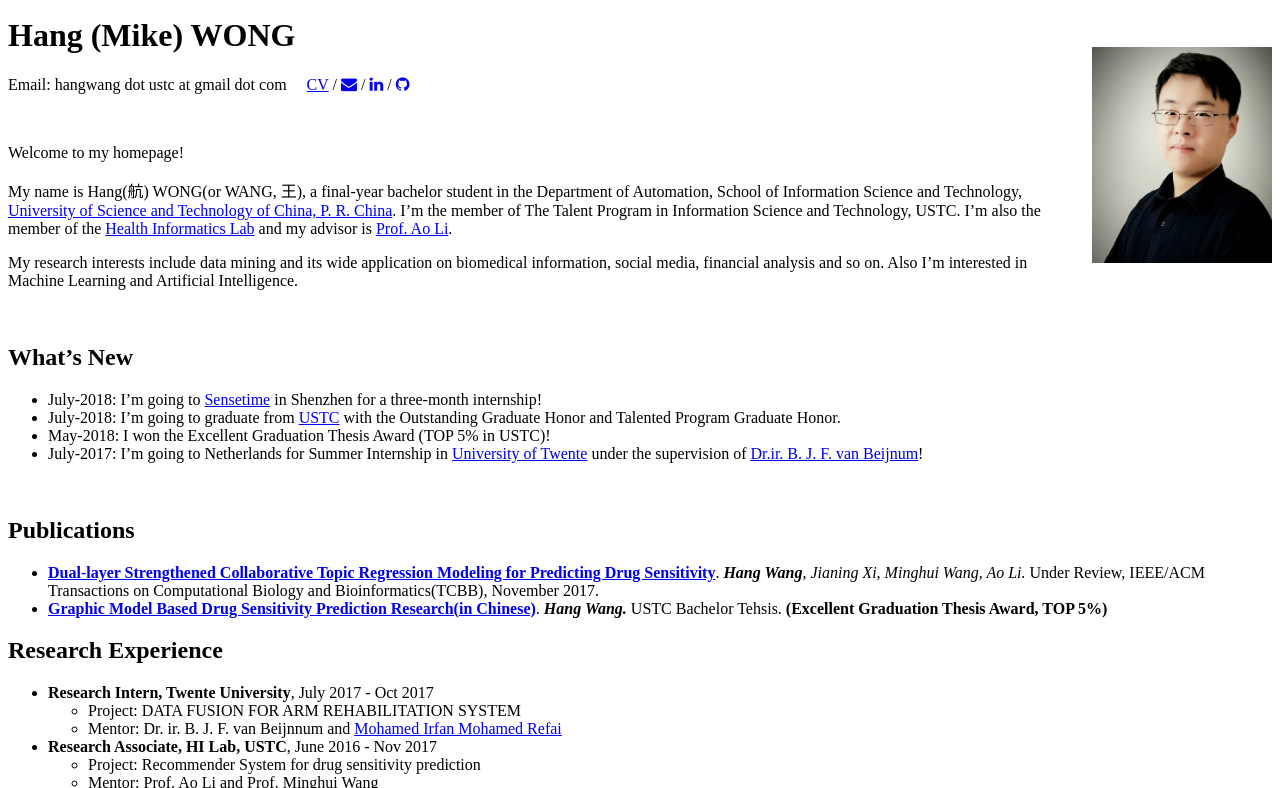
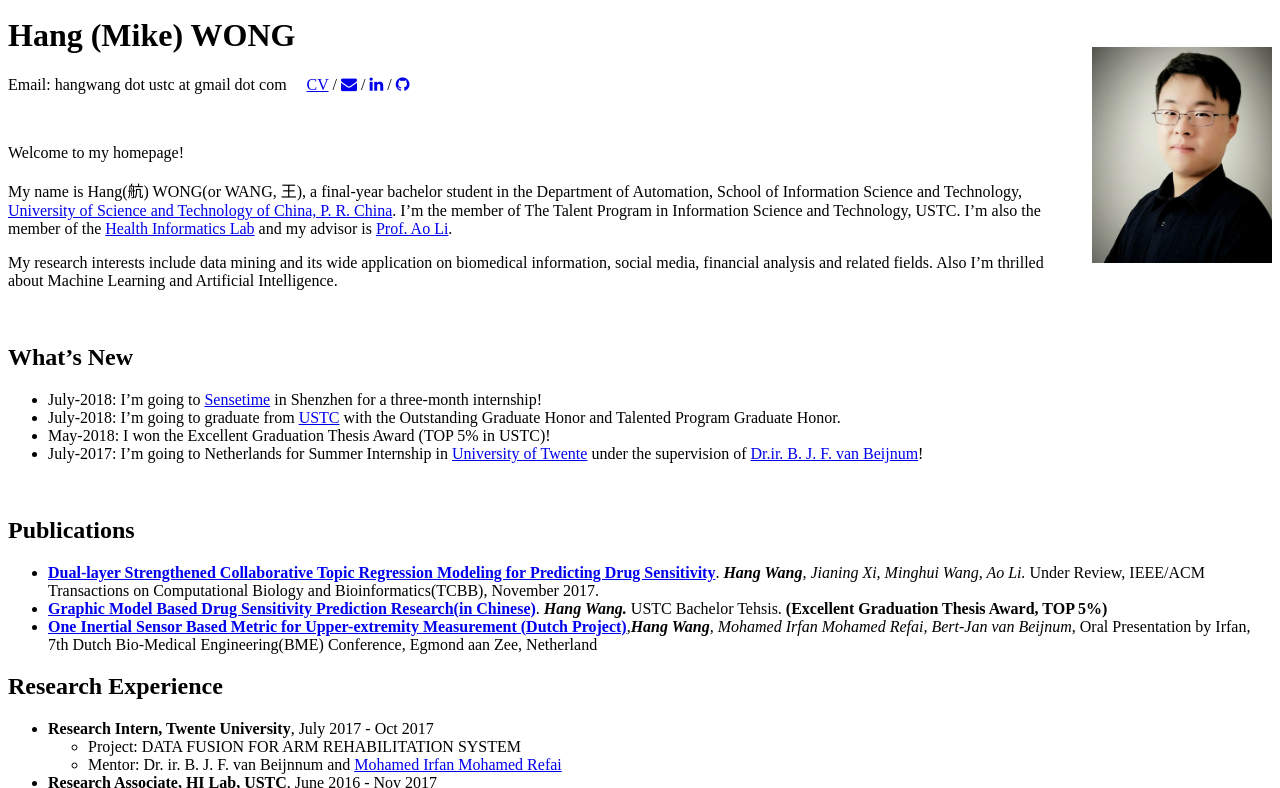
Before and after one commit to ustcmike/ustcmike.github.io, a Jekyll site: the page built from index.md, in a window 1280 px wide and 900 px high, cut to the strip 112-900 px from the top of the window. Built offline with Jekyll 4.4.1, drawn with Linux system fonts in a browser that asks for light colours; nearby versions of some CDN libraries; our own code applies the rules of GitHub Pages for plain Markdown files.

Commit message:
Update index.md

```diff
--- a/index.md
+++ b/index.md
@@ -14,7 +14,7 @@ Welcome to my homepage!
 
 My name is Hang(航) WONG(or WANG, 王), a final-year bachelor student in the Department of Automation, School of Information Science and Technology, [University of Science and Technology of China, P. R. China](http://www.ustc.edu.cn/). I'm the member of The Talent Program in Information Science and Technology, USTC. I'm also the member of the [Health Informatics Lab](http://bioinformatics.ustc.edu.cn/) and my advisor is [Prof. Ao Li](http://bioinformatics.ustc.edu.cn/teams.html).
 
-My research interests include data mining and its wide application on biomedical information, social media, financial analysis and so on. Also I'm interested in Machine Learning and Artificial Intelligence.
+My research interests include data mining and its wide application on biomedical information, social media, financial analysis and related fields. Also I'm thrilled about Machine Learning and Artificial Intelligence.
 
 &nbsp;
 
@@ -29,6 +29,7 @@ My research interests include data mining and its wide application on biomedical
 ## Publications
   * **[Dual-layer Strengthened Collaborative Topic Regression Modeling for Predicting Drug Sensitivity](static/papers/17-dsctr.pdf)**. *__Hang Wang__, Jianing Xi, Minghui Wang, Ao Li.* Under Review, IEEE/ACM Transactions on Computational Biology and Bioinformatics(TCBB), November 2017.
   * **[Graphic Model Based Drug Sensitivity Prediction Research(in Chinese)](static/papers/18-thesis.pdf)**. *__Hang Wang.__* USTC Bachelor Tehsis. **(Excellent Graduation Thesis Award, TOP 5%)**
+  * **[One Inertial Sensor Based Metric for Upper-extremity Measurement (Dutch Project)](static/papers/18-TNSRE.pdf)**,*__Hang Wang__, Mohamed Irfan Mohamed Refai, Bert-Jan van Beijnum*, Oral Presentation by Irfan, 7th Dutch Bio-Medical Engineering(BME)  Conference, Egmond aan Zee, Netherland
 
 
 ## Research Experience
```
